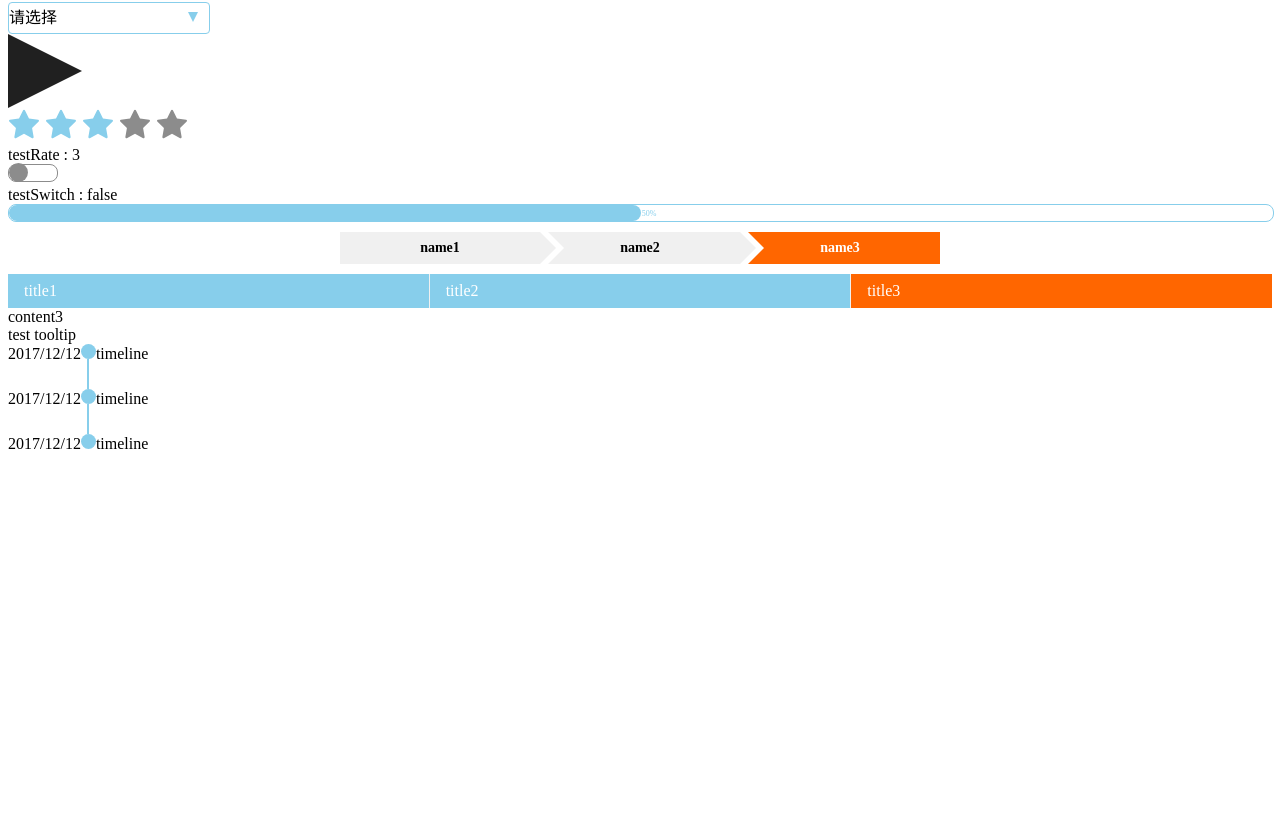
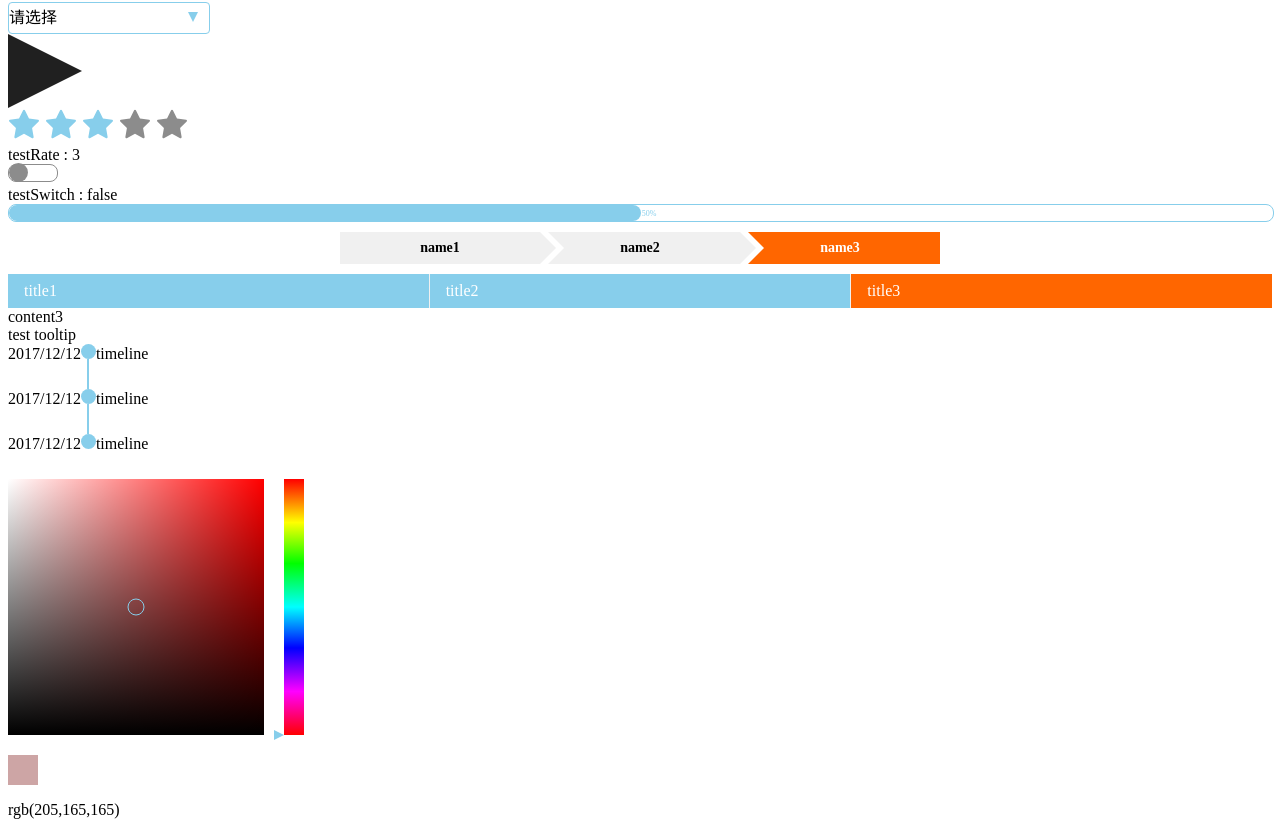
Before and after one commit to cheng87126/v-com, a Vue app: page / in a window 1280 px wide. Shown: the part 514-1341 px from the top of the page. Before the commit the page ends 1001 px from the top, so only its background shows below. Built offline with nearby package versions, Linux system fonts and the light colour scheme.

Commit message:
add colorpicker.vue

```diff
--- a/src/app.vue
+++ b/src/app.vue
@@ -52,6 +52,7 @@
             <v-timeline v-bind:timeline="{time:'2017/12/12',content:'timeline'}"></v-timeline>
             <v-timeline v-bind:timeline="{time:'2017/12/12',content:'timeline'}"></v-timeline>
         </div>
+        <v-colorpicker></v-colorpicker>
     </div>
 </template>
 <script>
@@ -75,6 +76,7 @@ import TabTitleBox from './tabTitleBox.vue'
 import TabContentBox from './tabContentBox.vue'
 import ToolTip from './tooltip.vue'
 import Timeline from './timeline.vue'
+import Colorpicker from './colorpicker.vue'
 export default {
     name:'app',
     data(){
@@ -142,7 +144,8 @@ export default {
         'v-tabTitleBox':TabTitleBox,
         'v-tabContentBox':TabContentBox,
         'v-toolTip':ToolTip,
-        'v-timeline':Timeline
+        'v-timeline':Timeline,
+        'v-colorpicker':Colorpicker
     },
     methods:{
         validInput(val){
--- /dev/null
+++ b/src/colorpicker.vue
@@ -0,0 +1,156 @@
+<style>
+.h{
+	width: 20px;
+	height: 256px;
+	display: inline-block;
+	margin-left: 20px;
+	position: relative;
+	background:linear-gradient(to bottom, red 0%, #ff0 17%, lime 33%, cyan 50%, blue 66%, #f0f 83%, red 100%);
+}
+.sb-box{
+	position: relative;
+	display: inline-block;
+	width: 256px;
+	height: 256px;
+}
+.sb{
+	width: 100%;
+	height: 100%;
+	position: absolute;
+}
+.sb1{
+	z-index: 0;
+	background: linear-gradient(to right, #fff 0%, rgba(255,255,255,0) 100%);
+}
+.sb2{
+	z-index: 1;
+	background: linear-gradient(to bottom, transparent 0%, #000 100%);
+}
+.picker{
+	width: 15px;
+	height: 15px;
+	border-radius: 50%;
+	border: 1px solid skyblue;
+	cursor: pointer;
+	position: absolute;
+	left: 50%;
+	top: 50%;
+	transform: translate(-50%,-50%);
+	z-index: 2;
+}
+.triangle-right {
+    width: 0;
+    height: 0;
+    border-top: 5px solid transparent;
+    border-left: 10px solid skyblue;
+    border-bottom: 5px solid transparent;
+	position: absolute;
+	left: -10px;
+	transform: translateY(-50%);
+    cursor: pointer;
+}
+</style>
+<template>
+	<div>
+		<div class="sb-box"
+			v-bind:style="{background:bg}"
+			v-on:click="pickColor($event)">
+			<div class="picker" ref="p"
+				v-bind:style="{left:pickerX,top:pickerY}"></div>
+			<div class="sb sb1"></div>
+			<div class="sb sb2"></div>
+		</div>
+		<div class="h"
+			ref="h"
+			v-on:click="changeH($event)">
+			<div class="triangle-right"
+				v-bind:style="{top:y+'px'}"></div>
+		</div>
+		<div>
+			<p style="width:30px;height:30px;"
+				v-bind:style="{background:color}"></p>
+			{{color}}
+		</div>
+	</div>
+</template>
+<script>
+export default {
+	name:'colorpicker',
+	data(){
+		return {
+			hue:0,
+			y:256,
+			pickerX:'50%',
+			pickerY:'50%',
+		}
+	},
+	computed:{
+		bg(){
+			var rgb = this.hsb2rgb(this.hue/360,1,1)
+			return `rgb(${rgb.r},${rgb.g},${rgb.b})`
+		},
+		color(){
+			var x = parseInt(this.pickerX),
+				y = parseInt(this.pickerY),
+				rgb = this.hsb2rgb(this.hue/360,x/256,(256-y)/256)
+			return `rgb(${rgb.r},${rgb.g},${rgb.b})`
+		}
+	},
+	methods:{
+		hsb2rgb(H,S,V){
+			var R, G, B
+    		if (S == 0){
+    		    R = G = B = V
+    		}else{
+    		    var _H = H * 6
+    		    if (_H == 6){
+    		        _H = 0
+    		    }
+    		    var i = Math.floor(_H)
+    		    var v1 = V*(1 - S);
+    		    var v2 = V*(1 - S*(_H - i ))
+    		    var v3 = V*(1 - S*(1 - (_H - i)))
+    		    if (i == 0){
+    		        R = V
+    		        G = v3
+    		        B = v1
+    		    }else if(i == 1){
+    		        R = v2
+    		        G = V
+    		        B = v1
+    		    }else if(i == 2){
+    		        R = v1
+    		        G = V
+    		        B = v3
+    		    }else if(i == 3){
+    		        R = v1
+    		        G = v2
+    		        B = V
+    		    }else if(i == 4){
+    		        R = v3
+    		        G = v1
+    		        B = V
+    		    }else{
+    		        R = V
+    		        G = v1
+    		        B = v2
+    		    }
+    		}
+    		return {r: Math.round(R*255), g: Math.round(G*255), b: Math.round(B*255)}
+		},
+		changeH(e){
+			var height = this.height,
+				y = this.y = e.offsetY,
+				hue = this.hue = y / height * 360
+			console.log(this.hsb2rgb(hue/360,1,1))
+		},
+		pickColor(e){
+			this.pickerX = e.offsetX + 'px'
+			this.pickerY = e.offsetY + 'px'
+		}
+	},
+	mounted(){
+		this.height = this.$refs.h.clientHeight
+	}
+}
+</script>
```
